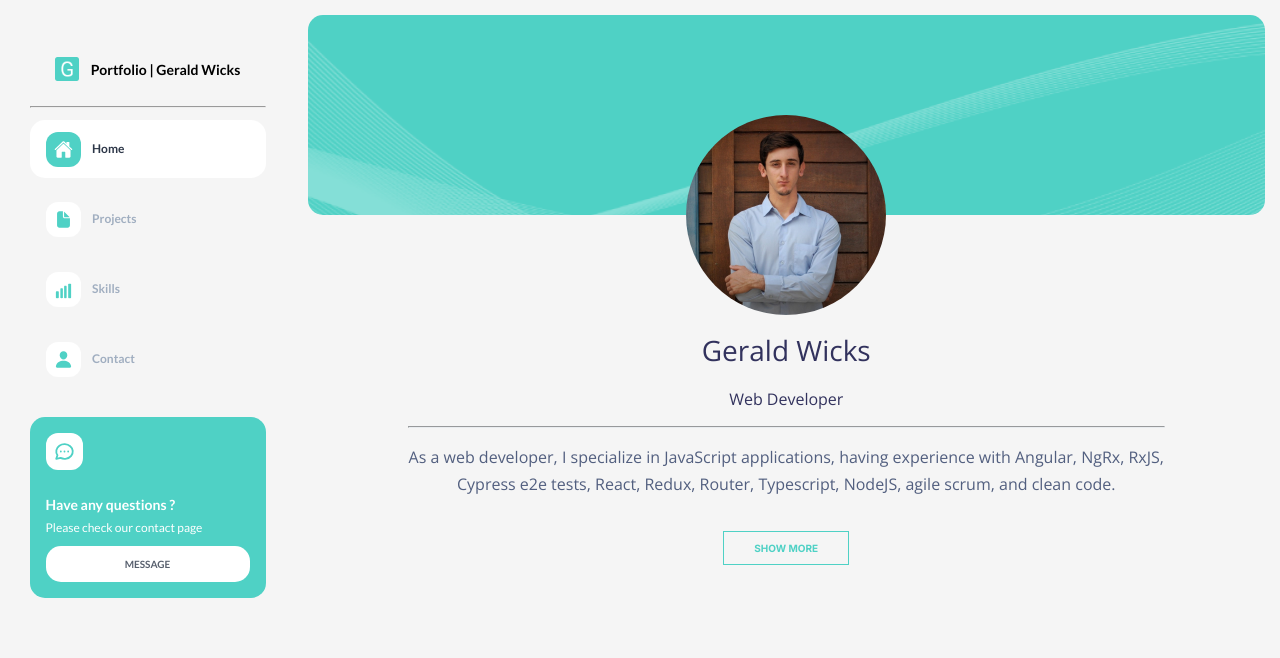
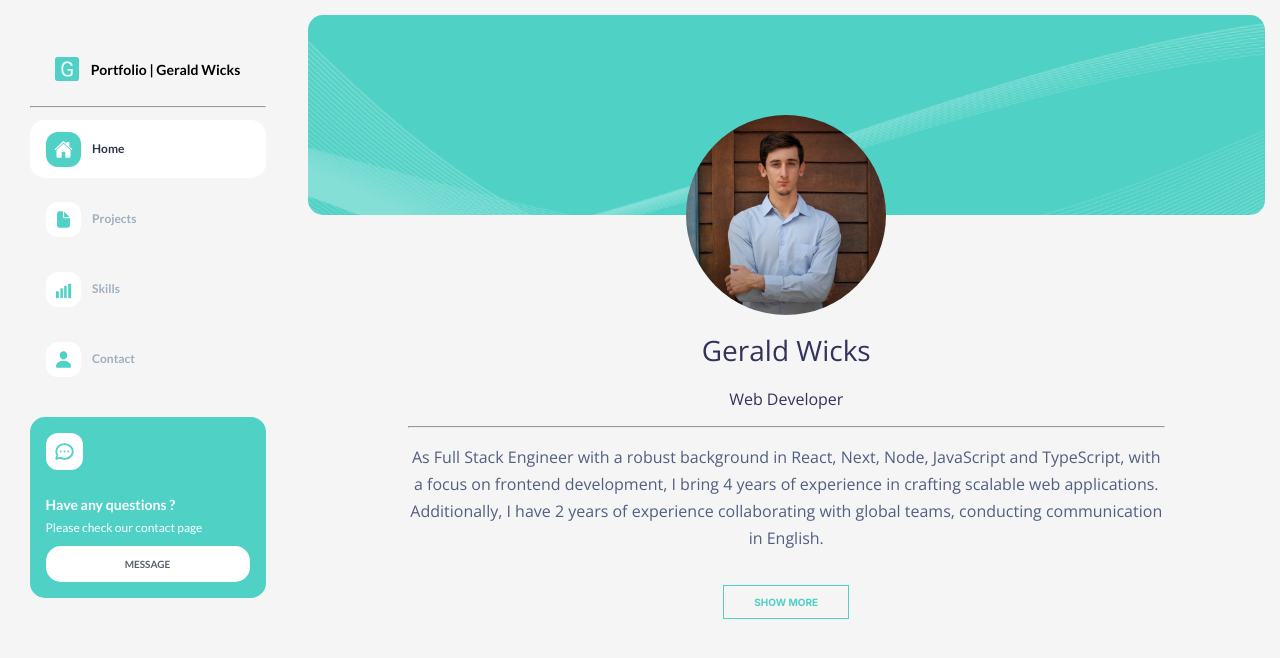
Before and after one commit to GeraldHamiltonWicks/portfolio, a React (Create React App) app: page / in a window 1280 px wide. Shown: the top 658 px of the page. Built offline with nearby package versions, Linux system fonts and the light colour scheme.

Commit message:
Update HomePage.tsx

```diff
--- a/src/pages/home-page/HomePage.tsx
+++ b/src/pages/home-page/HomePage.tsx
@@ -17,7 +17,9 @@ export const HomePage = (props: HomeProps): ReactElement => {
                 <h1>Gerald Wicks</h1>
                 <h3>Web Developer</h3>
                 <hr/>
-                <p>As a web developer, I specialize in JavaScript applications, having experience with Angular, NgRx, RxJS, Cypress e2e tests, React, Redux, Router, Typescript, NodeJS, agile scrum, and clean code.</p>
+                <p>
+                    As Full Stack Engineer with a robust background in React, Next, Node, JavaScript and TypeScript, with a focus on frontend development, I bring <bold>4 years of experience</bold> in crafting scalable web applications. Additionally, I have 2 years of <bold>experience collaborating with global teams</bold>, conducting communication in English.
+                </p>
                 <a onClick={() => props.setPage('projects')}>Show more</a>
             </div>
         </div>
```
